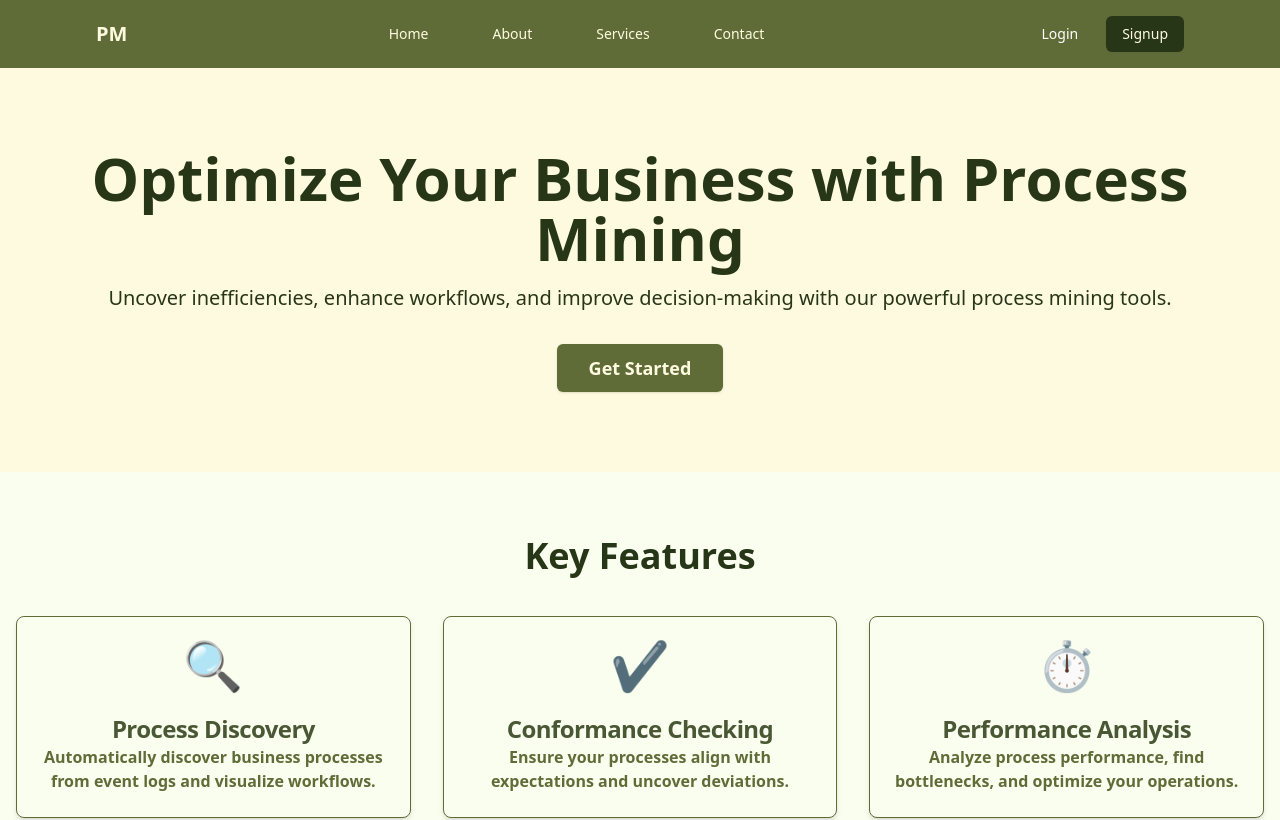
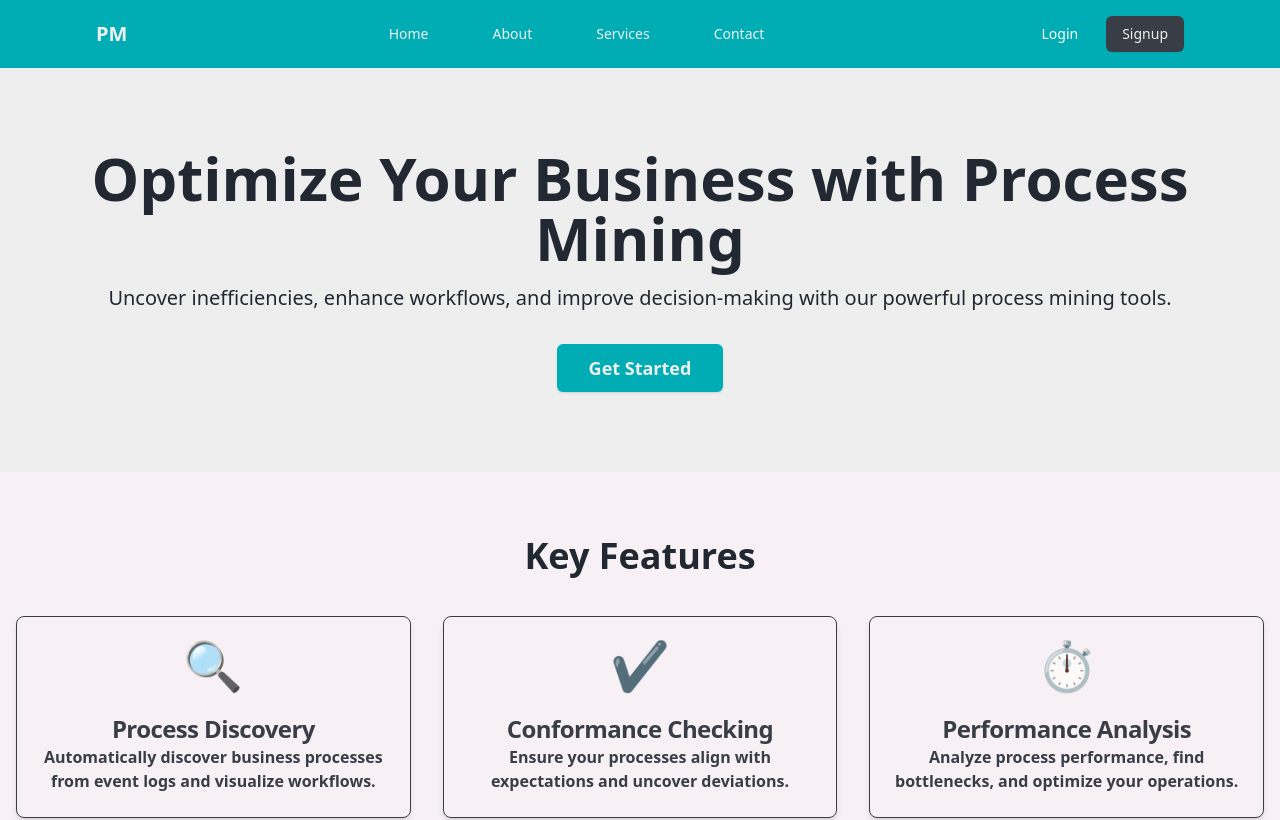
Before and after one commit to Mohammad-Vatankhah/Process-Mining-Web-App, a Next.js app in the folder Frontend/: page / in a window 1280 px wide. Shown: the top 820 px of the page. Built offline with nearby package versions, Linux system fonts and the light colour scheme.

Commit message:
minor changes

```diff
--- a/Frontend/src/components/landingPage.tsx
+++ b/Frontend/src/components/landingPage.tsx
@@ -48,7 +48,7 @@ export default function LandingPage() {
         </div>
       </section>
 
-      <section className="py-16 bg-muted">
+      <section className="py-16 bg-background">
         <div className="container mx-auto px-4">
           <h2 className="text-3xl lg:text-4xl font-bold text-center">
             How It Works
--- a/Frontend/src/components/navbar.tsx
+++ b/Frontend/src/components/navbar.tsx
@@ -7,13 +7,12 @@ import { jwtDecode } from "jwt-decode";
 import { FaBars, FaTimes } from "react-icons/fa";
 import { Button } from "./ui/button";
 import { useRouter } from "next/navigation";
+import Link from "next/link";
 
 export default function Navbar() {
   const [user, setUser] = useState<User | undefined>();
   const [isMobile, setIsMobile] = useState(window.innerWidth < 769);
   const [showModal, setShowModal] = useState(false);
-
-  const router = useRouter();
 
   const navLinks = [
     { title: "Home", url: "/" },
@@ -61,18 +60,16 @@ export default function Navbar() {
         // Laptop Navbar Code Here
         <nav className="bg-primary text-primary-foreground">
           <div className="flex justify-between mx-auto items-center py-4 px-24">
-            <div className="text-primary-foreground font-bold text-xl">
-              PM
-            </div>
+            <div className="text-primary-foreground font-bold text-xl">PM</div>
             <ul className="flex gap-8 md:gap-16 items-center justify-center text-center cursor-pointer">
               {navLinks.map((link, index) => (
                 <li key={index} className="text-primary-foreground text-sm">
-                  {link.title}
+                  <Link href={link.url}>{link.title}</Link>
                 </li>
               ))}
             </ul>
             <ul className="flex text-primary-foreground gap-3 items-center cursor-pointer">
-              <UserButtons user={user} />
+              <UserButtons user={user} setUser={setUser} />
             </ul>
           </div>
         </nav>
@@ -84,7 +81,7 @@ export default function Navbar() {
               Logo
             </div>
             <div className="flex justify-end items-center gap-3 text-primary-foreground cursor-pointer">
-              <UserButtons user={user} />
+              <UserButtons user={user} setUser={setUser} />
               <FaBars
                 onClick={handleBarsIconClick}
                 className="text-primary-foreground cursor-pointer"
@@ -119,13 +116,29 @@ export default function Navbar() {
   );
 }
 
-const UserButtons = ({ user }: { user: User | undefined }) => {
+const UserButtons = ({
+  user,
+  setUser,
+}: {
+  user: User | undefined;
+  setUser: React.Dispatch<React.SetStateAction<User | undefined>>;
+}) => {
   const router = useRouter();
+
+  const handleLogout = () => {
+    setUser(undefined);
+    Cookies.remove("access_token");
+  };
+
   return (
     <>
       {!user ? (
         <>
-          <Button variant="link" className="text-white" onClick={() => router.push("/login")}>
+          <Button
+            variant="link"
+            className="text-white"
+            onClick={() => router.push("/login")}
+          >
             Login
           </Button>
           <Button variant="secondary" onClick={() => router.push("/signup")}>
@@ -134,8 +147,12 @@ const UserButtons = ({ user }: { user: User | undefined }) => {
         </>
       ) : (
         <>
-          <Button onClick={() => router.push("/profile")}>Profile</Button>
-          <Button variant="destructive">Logout</Button>
+          <Button variant="secondary" onClick={() => router.push("/profile")}>
+            Profile
+          </Button>
+          <Button variant="destructive" onClick={handleLogout}>
+            Logout
+          </Button>
         </>
       )}
     </>
--- a/Frontend/tailwind.config.ts
+++ b/Frontend/tailwind.config.ts
@@ -10,49 +10,49 @@ const config: Config = {
   theme: {
     extend: {
       colors: {
-        background: "#FEFAE0", // Light Cornsilk for background
-        foreground: "#283618", // Pakistan Green for main text
+        background: "#EEEEEE", // Light gray background for a clean look
+        foreground: "#222831", // Dark gray for main text, providing strong contrast
 
         card: {
-          DEFAULT: "#F9FEEF", // Soft light Cornsilk for card background
-          foreground: "#4A5734", // Darker Moss Green for card text
+          DEFAULT: "#f7f0f5", // Medium gray for card background
+          foreground: "#393E46", // Light gray for card text
         },
         popover: {
-          DEFAULT: "#DDA15E", // Earth Yellow for popover background
-          foreground: "#283618", // Pakistan Green for popover text
+          DEFAULT: "#393E46", // Medium gray for popover background
+          foreground: "#EEEEEE", // Light gray for popover text
         },
 
         primary: {
-          DEFAULT: "#606C38", // Dark Moss Green for primary actions
-          foreground: "#FEFAE0", // Cornsilk text on primary
+          DEFAULT: "#00ADB5", // Vibrant teal for primary actions
+          foreground: "#EEEEEE", // Light gray text on primary
         },
         secondary: {
-          DEFAULT: "#283618", // Pakistan Green for secondary actions
-          foreground: "#FEFAE0", // Cornsilk text for secondary
+          DEFAULT: "#393E46", // Lighter gray for secondary actions
+          foreground: "#EEEEEE", // Light gray for secondary text
         },
         muted: {
-          DEFAULT: "#DDA15E", // Earth Yellow for muted backgrounds
-          foreground: "#606C38", // Dark Moss Green for muted text
+          DEFAULT: "#EEEEEE", // Light gray background for muted areas
+          foreground: "#393E46", // Medium gray text for muted content
         },
         accent: {
-          DEFAULT: "#BC6C25", // Tiger's Eye for accents
-          foreground: "#FEFAE0", // Cornsilk text on accent
+          DEFAULT: "#00ADB5", // Teal accent color
+          foreground: "#222831", // Dark gray for accent text
         },
         destructive: {
-          DEFAULT: "#BC6C25", // Tiger's Eye for destructive actions
-          foreground: "#FEFAE0", // Cornsilk text for destructive
+          DEFAULT: "#B33030", // Muted red for destructive actions
+          foreground: "#EEEEEE", // Light gray for destructive text
         },
 
-        border: "#606C38", // Dark Moss Green for borders
-        input: "#606C38", // Cornsilk for input fields
-        ring: "#606C38", // Dark Moss Green for focus ring
+        border: "#393E46", // Medium gray for borders
+        input: "#00ADB5", // Light gray for input fields
+        ring: "#00ADB5", // Teal focus ring for inputs and buttons
 
         chart: {
-          "1": "#606C38", // Dark Moss Green for charts
-          "2": "#283618", // Pakistan Green for charts
-          "3": "#DDA15E", // Earth Yellow for charts
-          "4": "#BC6C25", // Tiger's Eye for charts (destructive)
-          "5": "#FEFAE0", // Cornsilk for lighter chart elements
+          "1": "#00ADB5", // Teal for charts
+          "2": "#393E46", // Medium gray for charts
+          "3": "#222831", // Dark gray for charts
+          "4": "#B33030", // Red for destructive areas in charts
+          "5": "#EEEEEE", // Light gray for chart highlights
         },
       },
 
```
